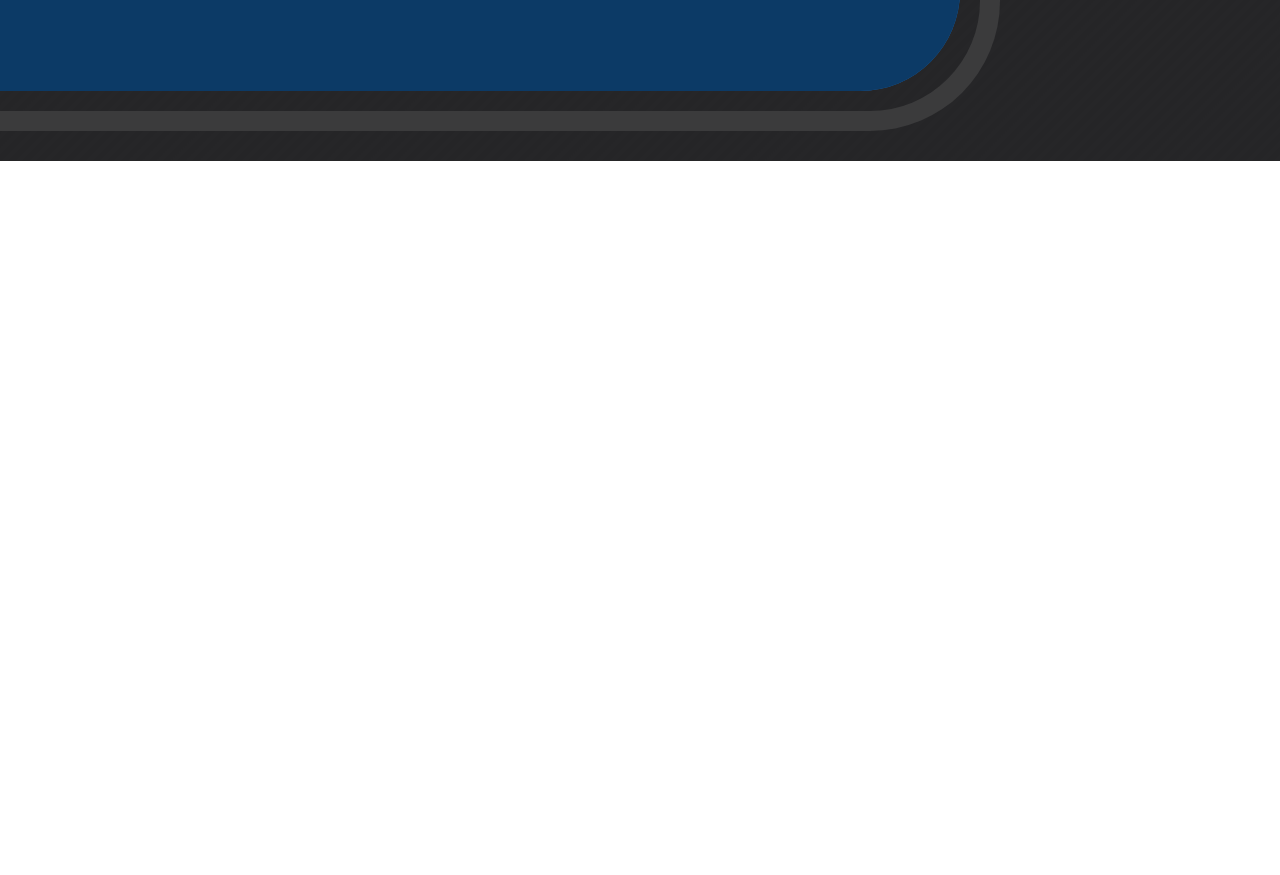
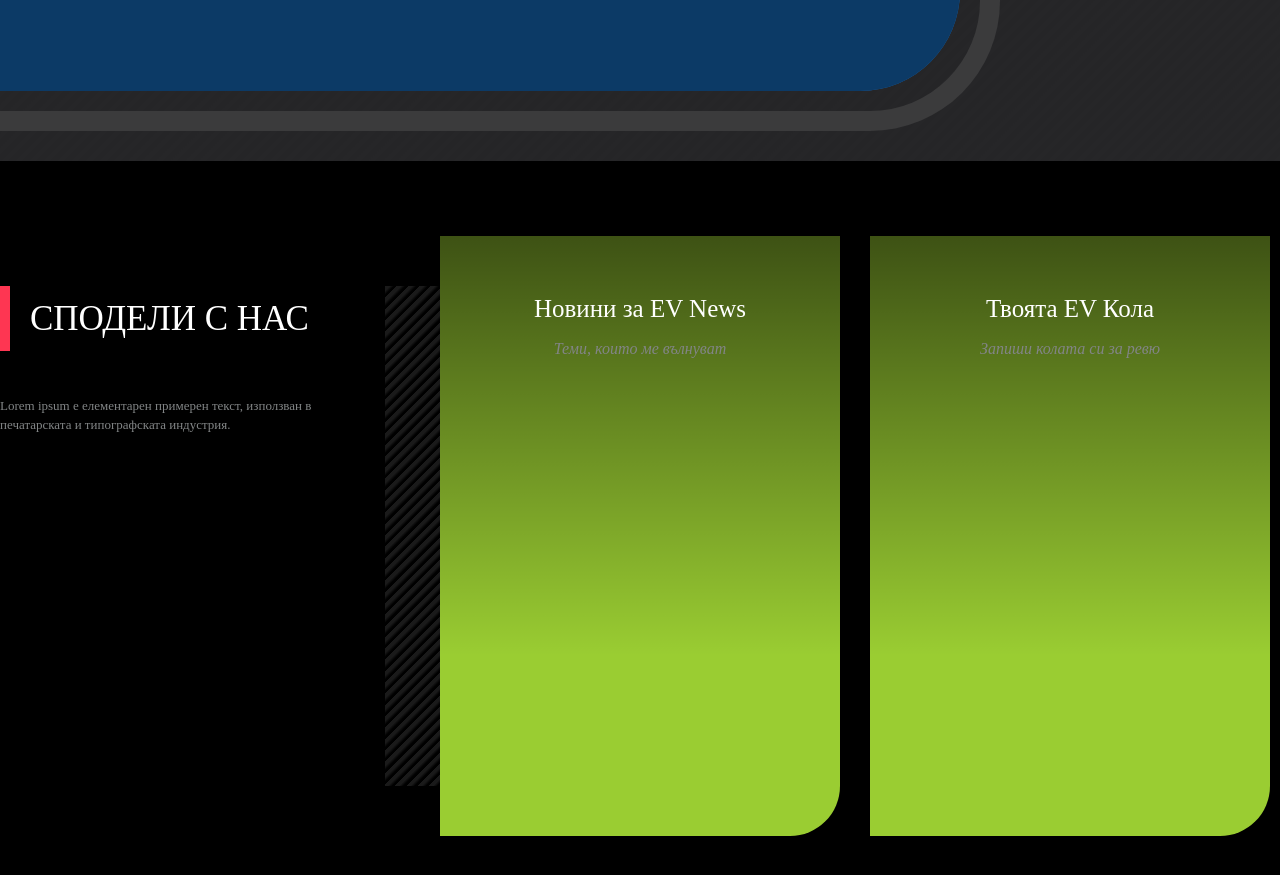
Before and after one commit to todorgarnev/evlife, a SvelteKit app: page / in a window 1280 px wide. Shown: the part 643-1518 px from the top of the page. Before the commit the page ends 804 px from the top, so only its background shows below. Built offline with nearby package versions, Linux system fonts and the light colour scheme.

Commit message:
added share with us section

```diff
--- a/src/app.css
+++ b/src/app.css
@@ -156,7 +156,12 @@
 			#262628 0.4rem,
 			#252527 0.5rem,
 			#252527 1rem);
-	--top-to-bottom-overlay: linear-gradient(rgba(0, 0, 0, 0.6) 0%, transparent 50%);
+	--stripes-bg: repeating-linear-gradient(-45deg,
+			#000,
+			#000 0.2rem,
+			#1a1a1a 0.5rem,
+			#1a1a1a 0.8rem);
+	--top-to-bottom-overlay: linear-gradient(rgba(0, 0, 0, 0.6) 0%, transparent 70%);
 	--bottom-to-top-overlay: linear-gradient(transparent 0%, rgba(0, 0, 0, 0.6) 70%);
 	--primary-red-color: #fe3652;
 	--secondary-red-color: #7f1b29;
@@ -192,8 +197,12 @@
 	transform-origin: top left;
 }
 
-.overlay {
+.top-to-bottom-overlay {
 	position: absolute;
 	inset: 0;
 	background: var(--top-to-bottom-overlay);
 }
+
+.text-gray {
+	color: var(--font-color-gray);
+}
--- a/src/lib/components/Header.svelte
+++ b/src/lib/components/Header.svelte
@@ -20,7 +20,7 @@
 			{#each navItemsSoon as item}
 				<li>
 					<span>Скоро</span>
-					<span class="soon">{item}</span>
+					<span class="soon text-gray">{item}</span>
 				</li>
 			{/each}
 		</ul>
@@ -36,12 +36,12 @@
 		<div>
 			<div>
 				<span>Новини за EV NEWS</span>
-				<span>Теми, които те вълнуват</span>
+				<span class="text-gray">Теми, които те вълнуват</span>
 			</div>
 
 			<div>
 				<span>Твоята EV Кола</span>
-				<span>Запиши колата си за ревю</span>
+				<span class="text-gray">Запиши колата си за ревю</span>
 			</div>
 		</div>
 	</div>
@@ -90,10 +90,6 @@
 		font-size: 1.8rem;
 	}
 
-	nav ul li span:last-child.soon {
-		color: var(--font-color-gray);
-	}
-
 	nav + span {
 		font-size: 2.5rem;
 		cursor: pointer;
@@ -138,7 +134,6 @@
 	}
 
 	.sidebar > :last-child > div > :last-child {
-		color: var(--font-color-gray);
 		font-size: 1.1rem;
 		font-style: italic;
 	}
--- /dev/null
+++ b/src/lib/components/ShareWithUs.svelte
@@ -0,0 +1,97 @@
+<section class="wrapper">
+	<div>
+		<div>сподели с нас</div>
+
+		<div class="text-gray">
+			Lorem ipsum е елементарен примерен текст, използван в печатарската и типографската индустрия.
+		</div>
+	</div>
+
+	<div />
+
+	<div class="card">
+		<div class="card-overlay" />
+
+		<div class="card-title">Новини за EV News</div>
+
+		<div class="card-description text-gray">Теми, които ме вълнуват</div>
+	</div>
+
+	<div class="card">
+		<div class="card-overlay" />
+
+		<div class="card-title">Твоята EV Кола</div>
+
+		<div class="card-description text-gray">Запиши колата си за ревю</div>
+	</div>
+</section>
+
+<style>
+	section {
+		padding-block: 7.5rem;
+		display: grid;
+		grid-template-columns: 31.5rem 7rem 5.5rem 40rem 3rem 40rem;
+		grid-template-rows: 60rem;
+		background-color: var(--primary-bg-color);
+		color: var(--font-color-white);
+	}
+
+	section > :first-child {
+		padding-top: 5rem;
+		grid-column: 1/2;
+	}
+
+	section > :first-child > :first-child {
+		margin-bottom: 4.5rem;
+		padding-block: 1.5rem;
+		padding-left: 2rem;
+		border-left: 1rem solid var(--primary-red-color);
+		font-size: 3.5rem;
+		text-transform: uppercase;
+	}
+
+	section > :first-child > :last-child {
+		font-size: 1.3rem;
+		line-height: 1.5;
+	}
+
+	section > :nth-child(2) {
+		margin-block: 5rem;
+		grid-column: 3/4;
+		background: var(--stripes-bg);
+	}
+
+	section > :nth-child(3) {
+		grid-column: 4/5;
+	}
+
+	section > :last-child {
+		grid-column: 6/7;
+	}
+
+	.card {
+		padding: 6rem;
+		position: relative;
+		text-align: center;
+		background-color: yellowgreen;
+		border-bottom-right-radius: 5rem;
+	}
+
+	.card-overlay {
+		position: absolute;
+		inset: 0;
+		background: var(--top-to-bottom-overlay);
+	}
+
+	.card-title {
+		margin-bottom: 2rem;
+		position: inherit;
+		font-size: 2.5rem;
+	}
+
+	.card-description {
+		position: inherit;
+		font-size: 1.6rem;
+		font-style: italic;
+	}
+</style>
--- a/src/lib/components/TopNews.svelte
+++ b/src/lib/components/TopNews.svelte
@@ -1,5 +1,5 @@
 <section class="wrapper">
-	<div class="overlay" />
+	<div class="top-to-bottom-overlay" />
 
 	<div class="image-container">
 		<div />
@@ -70,7 +70,7 @@
 	}
 
 	.info-container > div:first-child > :first-child {
-		font-size: 1.8rem;
+		font-size: 2rem;
 		font-weight: bold;
 		text-transform: uppercase;
 	}
--- a/src/routes/+page.svelte
+++ b/src/routes/+page.svelte
@@ -1,5 +1,6 @@
 <script lang="ts">
 	import Header from "$lib/components/Header.svelte";
+	import ShareWithUs from "$lib/components/ShareWithUs.svelte";
 	import TopBar from "$lib/components/TopBar.svelte";
 	import TopNews from "$lib/components/TopNews.svelte";
 </script>
@@ -11,3 +12,4 @@
 <TopBar />
 <Header />
 <TopNews />
+<ShareWithUs />
```
